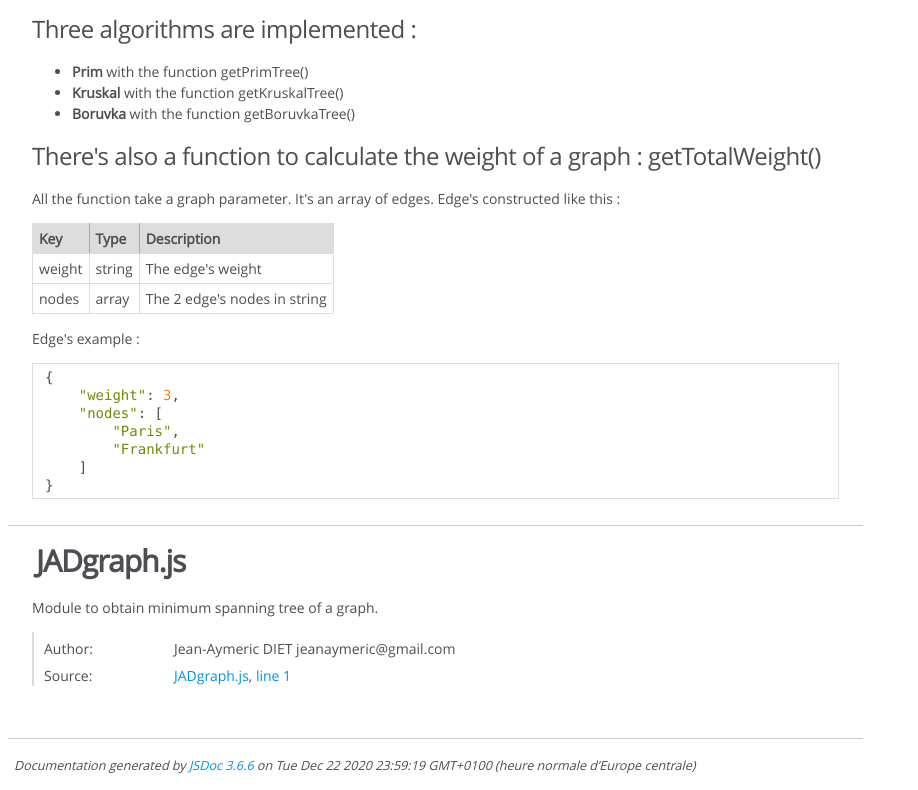
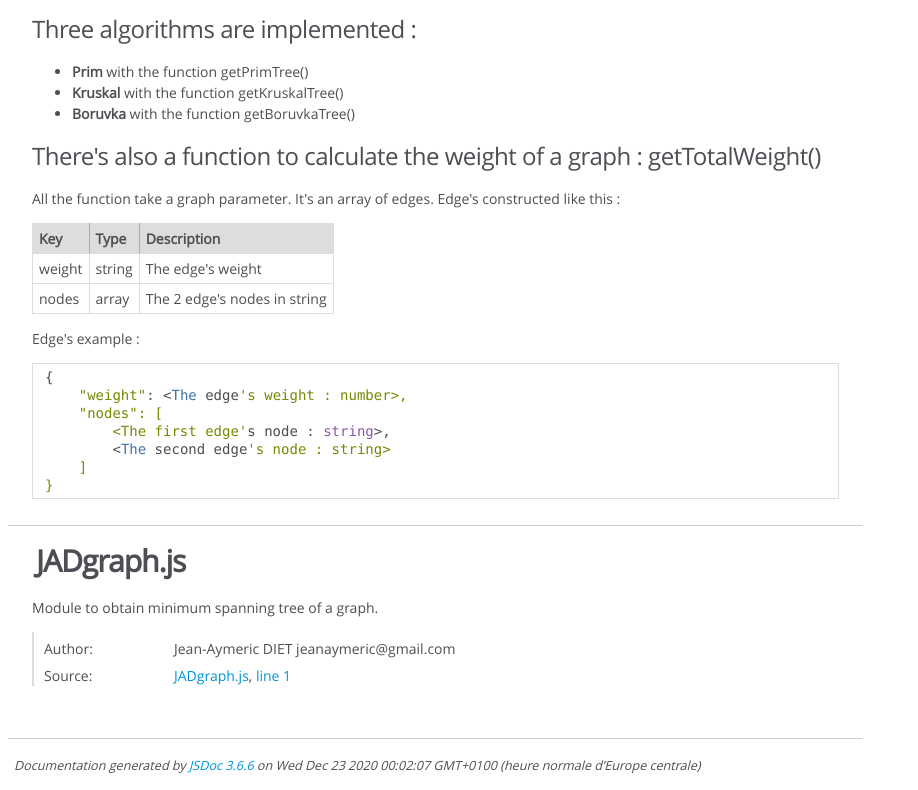
Before and after one commit to Jean-Aymeric/JSGraph, a website: page docs/index.html in a window 1280 px wide. Shown: the part 874-1664 px from the top of the page, without its empty margins (0-918 px from the left). Drawn offline with Linux system fonts and the light colour scheme.

Commit message:
update jsdoc

```diff
--- a/docs/index.html
+++ b/docs/index.html
@@ -80,10 +80,10 @@ It's an array of edges. Edge's constructed like this :</p>
 </table>
 <p>Edge's example :</p>
 <pre class="prettyprint source"><code>{
-    &quot;weight&quot;: 3,
+    &quot;weight&quot;: &lt;The edge's weight : number>,
     &quot;nodes&quot;: [
-        &quot;Paris&quot;,
-        &quot;Frankfurt&quot;
+        &lt;The first edge's node : string>,
+        &lt;The second edge's node : string>
     ]
 }
 </code></pre></article>
@@ -203,7 +203,7 @@ It's an array of edges. Edge's constructed like this :</p>
 <br class="clear">
 
 <footer>
-    Documentation generated by <a href="https://github.com/jsdoc/jsdoc">JSDoc 3.6.6</a> on Tue Dec 22 2020 23:59:19 GMT+0100 (heure normale d’Europe centrale)
+    Documentation generated by <a href="https://github.com/jsdoc/jsdoc">JSDoc 3.6.6</a> on Wed Dec 23 2020 00:02:07 GMT+0100 (heure normale d’Europe centrale)
 </footer>
 
 <script> prettyPrint(); </script>
```
Also changed, not shown: docs/JADgraph.js.html (+1 -1 lines), docs/global.html (+1 -1 lines), README.md.
